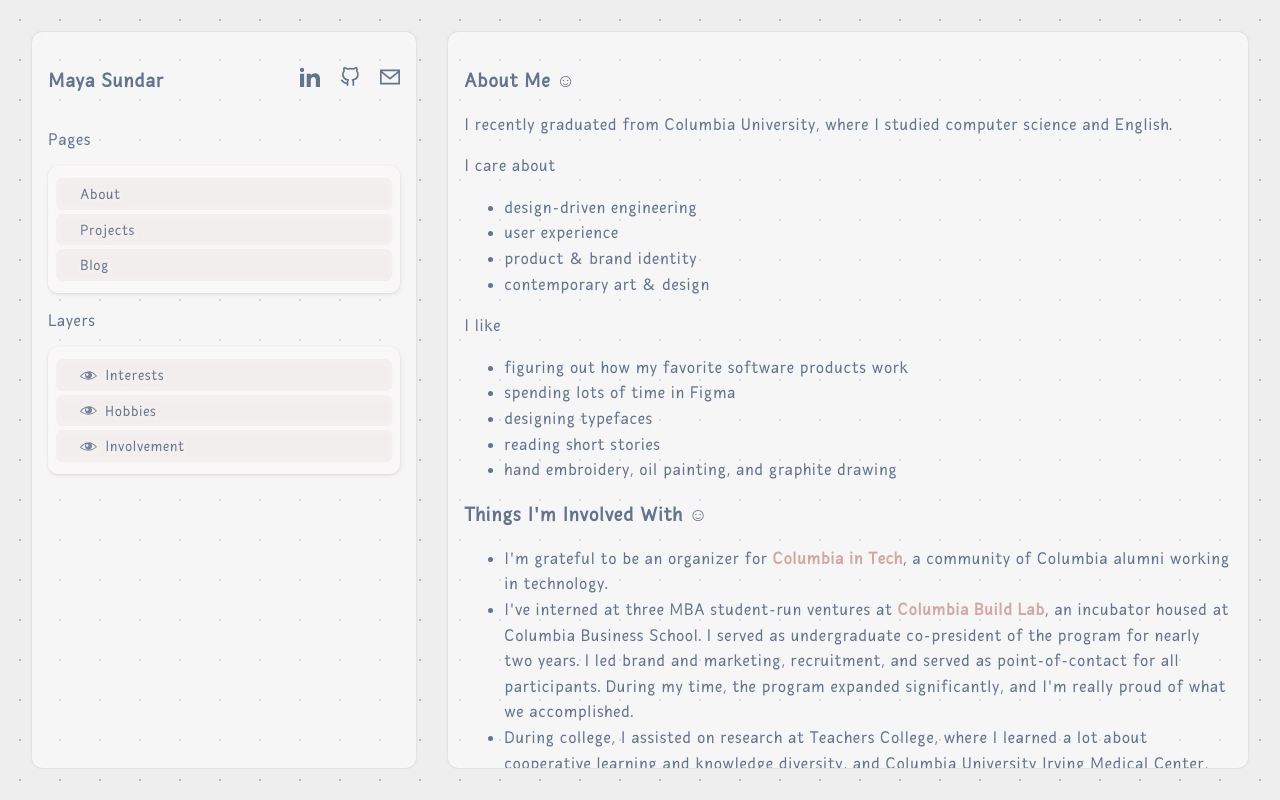
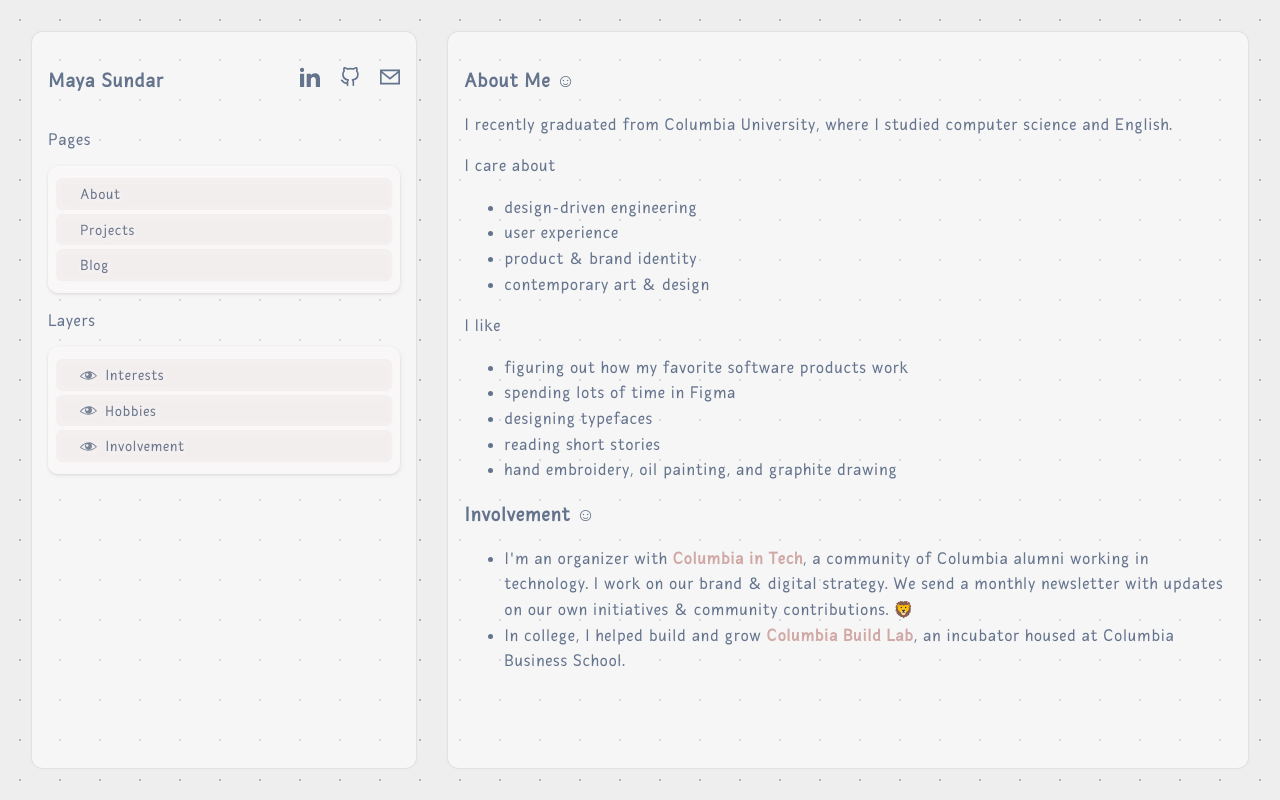
Before and after one commit to mayasundar/mayasundar.github.io, a Next.js app: page /about in a window 1280 px wide. Built offline with nearby package versions, Linux system fonts and the light colour scheme; a web font is replaced by a local one.

Commit message:
copy changes

```diff
--- a/src/app/about/components/Involvement.tsx
+++ b/src/app/about/components/Involvement.tsx
@@ -3,22 +3,27 @@ import Link from "next/link";
 export default function Involvement() {
     return (
         <div>
-            <h3>Things I'm Involved With ☺&#xFE0E;</h3>
+            <h3>Involvement ☺&#xFE0E;</h3>
             <ul>
                 <li>
-                    I'm grateful to be an organizer for
-                    <Link href="https://columbiaintech.com" target="_blank" rel="noopener noreferrer"> Columbia in Tech</Link>, a community of Columbia alumni working in technology.
+                    I'm an organizer with
+                    <Link href="https://columbiaintech.com" target="_blank" rel="noopener noreferrer"> Columbia in Tech</Link>
+                    , a community of Columbia alumni working in technology. I work on our brand & digital strategy.
+                    We send a monthly newsletter with updates on our own initiatives & community contributions. 🦁
                 </li>
                 <li>
-                    I've interned at three MBA student-run ventures at
+                    In college, I helped build and grow
                     <Link href="https://columbiabuildlab.com/" target="_blank" rel="noopener noreferrer"> Columbia Build Lab</Link>, an incubator housed at Columbia Business School.
-                    I served as undergraduate co-president of the program for nearly two years. I led brand and marketing, recruitment, and served as point-of-contact for all participants. During my time, the program expanded significantly,
-                    and I'm really proud of what we accomplished.
+
+
+                    {/*I served as undergraduate co-president of the program for nearly two years.*/}
+                    {/*I led brand and marketing, recruitment, and served as point-of-contact for all participants. During my time, the program expanded significantly,*/}
+                    {/*and I'm really proud of what we accomplished.*/}
                 </li>
-                <li>
-                    During college, I assisted on research at Teachers College, where I learned a lot about cooperative learning and knowledge diversity, and Columbia University
-                    Irving Medical Center, where I worked on genome annotation to identify novel structural variants in populations with pediatric hearing loss.
-                </li>
+                {/*<li>*/}
+                {/*    During college, I assisted on research at Teachers College, where I learned a lot about cooperative learning and knowledge diversity, and Columbia University*/}
+                {/*    Irving Medical Center, where I worked on genome annotation to identify novel structural variants in populations with pediatric hearing loss.*/}
+                {/*</li>*/}
             </ul>
         </div>
     );
```
